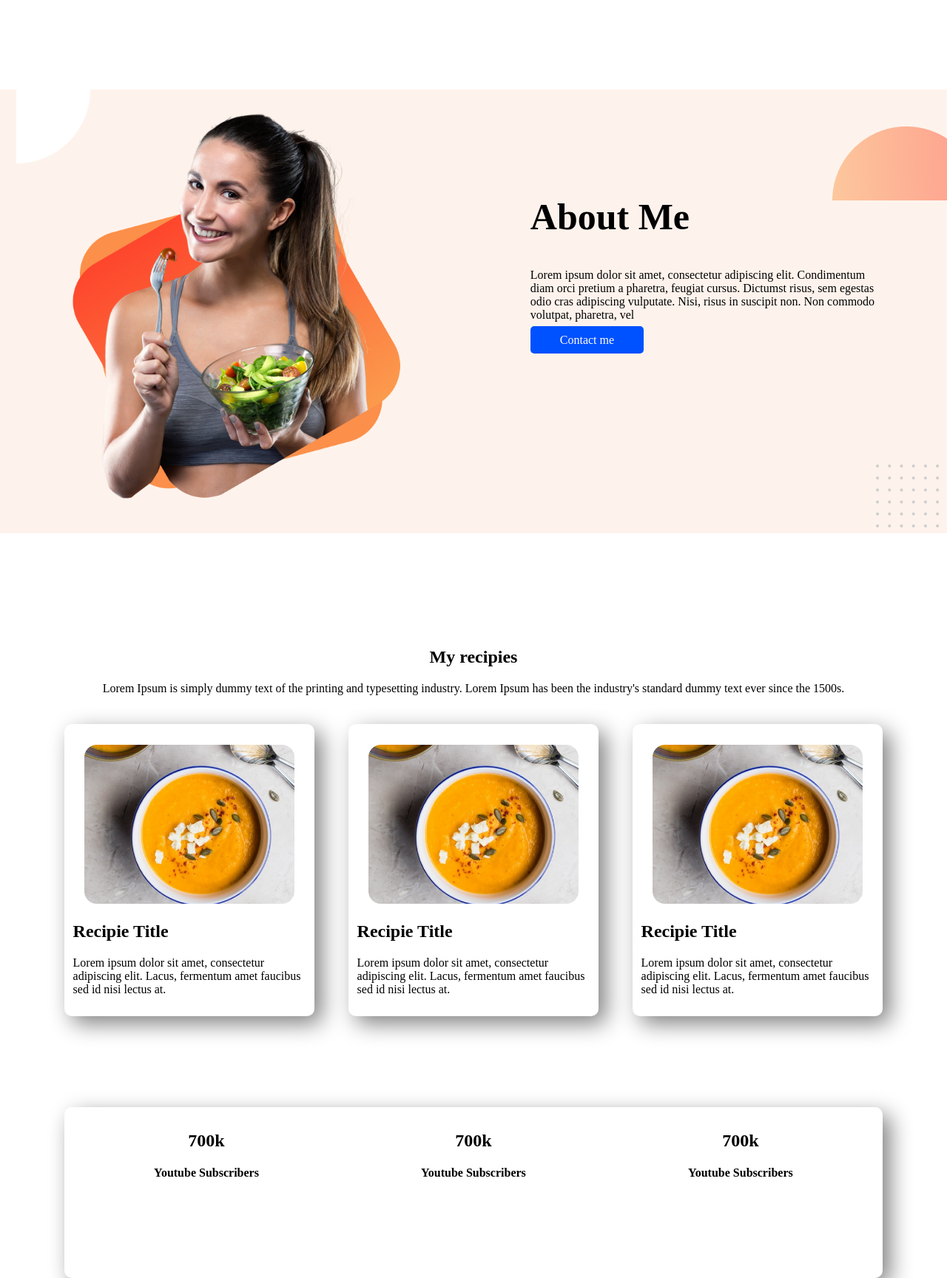
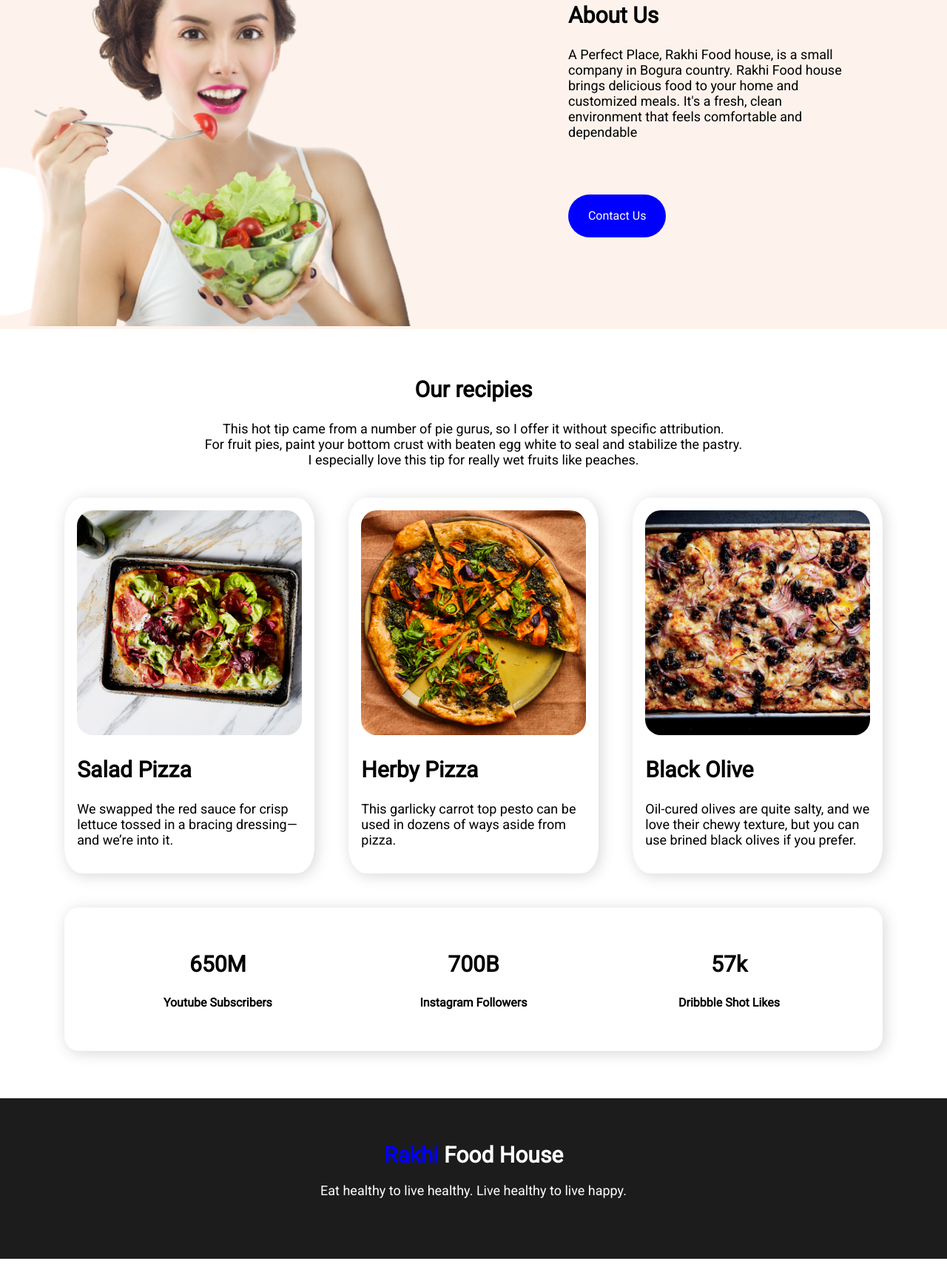
Before and after one commit to abdul-khaleq/AK-food-house, a plain HTML site: page index.html in a window 1280 px wide. Shown: the part 744-2472 px from the top of the page at 74% size. After the commit the page ends 2446 px from the top, so only its background shows below. Drawn offline with Linux system fonts and the light colour scheme.

Commit message:
complate side

```diff
--- a/index.html
+++ b/index.html
@@ -5,92 +5,100 @@
     <meta charset="UTF-8">
     <meta http-equiv="X-UA-Compatible" content="IE=edge">
     <meta name="viewport" content="width=device-width, initial-scale=1.0">
+    <link rel="preconnect" href="https://fonts.googleapis.com">
+    <link rel="preconnect" href="https://fonts.gstatic.com" crossorigin>
+    <link href="https://fonts.googleapis.com/css2?family=Roboto&display=swap" rel="stylesheet">
     <link rel="stylesheet" href="style.css">
     <title>Rakhi Food House</title>
 </head>
 
 <body>
+    <header>
+        <a target="_blank" href="https://www.facebook.com/AK.Toaha0">Home</a>
+        <a target="_blank" href="https://www.facebook.com/AK.Toaha0">About</a>
+        <a target="_blank" href="https://www.facebook.com/AK.Toaha0">Blog</a>
+        <a target="_blank" href="https://www.facebook.com/AK.Toaha0">Contact</a>
+    </header>
+
+
+
     <section class="flesible-container">
         <div class="half-width">
             <div class="top-padding">
-                <h1> <span class="orange-color">Skip </span>The Diet, <br> Just Eat Healthy <br> With Food Network</h1>
-                <p>Imagine you don't need a diet because we provide healthy and delicious food for you!</p>
+                <h1> <span class="blue-color">Skip </span>The Diet, <br> Just Eat Healthy Food <br> With Rakhi Food
+                    House</h1>
+                <p>Imagine you don't need a diet because we provide healthy and delicious <br> food for you! we are
+                    serving you a great food</p>
+                <br> <br>
                 <a class="food-order-button" target="_blank" href="https://www.facebook.com/AK.Toaha0">Order Food</a>
             </div>
         </div>
         <div class="half-width">
-            <img src="images/Group 8425.png" alt="">
+            <img src="images/Group 8449.png" alt="" width="100%">
         </div>
     </section>
     <section class="bg-image flesible-container">
         <div class="half-width">
-            <img src="images/Group 8425.png" alt="">
+            <img src="images/second.png" alt="" width="100%" height="">
         </div>
         <div class="half-width">
-            <div class="top-padding">
-                <h1> About Me</h1>
-                <p>Lorem ipsum dolor sit amet, consectetur adipiscing elit. Condimentum diam orci pretium a pharetra,
-                    feugiat cursus. Dictumst risus, sem egestas odio cras adipiscing vulputate. Nisi, risus in suscipit
-                    non.
-                    Non commodo volutpat, pharetra, vel</p>
-                <a class="food-order-button" target="_blank" href="https://www.facebook.com/AK.Toaha0">Contact me</a>
+            <div class="about-marging">
+                <h1> About Us</h1>
+                <p>A Perfect Place, Rakhi Food house, is a small company in Bogura country. Rakhi Food house brings
+                    delicious food to your home and customized meals. It's a fresh, clean environment that feels
+                    comfortable and dependable</p> <br><br><br><br>
+                <a class="food-order-button" target="_blank" href="https://www.facebook.com/AK.Toaha0">Contact Us</a>
             </div>
         </div>
 
     </section>
 
     <section class="recipies-area">
-        <h1 class="text-center"> My recipies</h1>
-        <p class="text-center">Lorem Ipsum is simply dummy text of the printing and typesetting industry.
-            Lorem Ipsum has been the industry's standard dummy text ever since the
-            1500s.</p>
+        <h1 class="text-center"> Our recipies</h1>
+        <p class="text-center">This hot tip came from a number of pie gurus, so I offer it without specific attribution.
+            <br>
+            For fruit pies, paint your bottom crust with beaten egg white to seal and stabilize the pastry. <br> I
+            especially
+            love this tip for really wet fruits like peaches.
+        </p>
         <div class="flesible-container">
             <div class="col-3-width recipies-item">
-                <div class="recipies-item-image">
-                    <img src="images/Project Cover.png" alt="">
-                </div>
-                <h1>Recipie Title</h1>
-                <p>Lorem ipsum dolor sit amet, consectetur adipiscing elit. Lacus, fermentum amet faucibus sed id nisi
-                    lectus at.</p>
+                <img src="images/salad-pizza.jpg" alt="">
+                <h1>Salad Pizza</h1>
+                <p>We swapped the red sauce for crisp lettuce tossed in a bracing dressing—and we’re into it.</p>
             </div>
             <div class="col-3-width recipies-item">
-                <div class="recipies-item-image">
-                    <img src="images/Project Cover.png" alt="">
-                </div>
-                <h1>Recipie Title</h1>
-                <p>Lorem ipsum dolor sit amet, consectetur adipiscing elit. Lacus, fermentum amet faucibus sed id nisi
-                    lectus at.</p>
+                <img src="images/healthyish-superpowered-horizontal.jpg" alt="">
+                <h1>Herby Pizza</h1>
+                <p>This garlicky carrot top pesto can be used in dozens of ways aside from pizza.</p>
             </div>
             <div class="col-3-width recipies-item">
-                <div class="recipies-item-image">
-                    <img src="images/Project Cover.png" alt="">
-                </div>
-                <h1>Recipie Title</h1>
-                <p>Lorem ipsum dolor sit amet, consectetur adipiscing elit. Lacus, fermentum amet faucibus sed id nisi
-                    lectus at.</p>
+                <img src="images/black-olive-and-provolone-grandma-pie.jpg" alt="">
+                <h1>Black Olive</h1>
+                <p>Oil-cured olives are quite salty, and we love their chewy texture, but you can use brined black
+                    olives if you prefer.</p>
             </div>
         </div>
         <div class="recipies-subscribers">
             <div class="flesible-container">
-                <div></div>
                 <div class="col-3-width">
-                    <h1>700k</h1>
+                    <h1>650M</h1>
                     <h4>Youtube Subscribers</h4>
                 </div>
                 <div class="col-3-width">
-                    <h1>700k</h1>
-                    <h4>Youtube Subscribers</h4>
+                    <h1>700B</h1>
+                    <h4>Instagram Followers</h4>
                 </div>
                 <div class="col-3-width">
-                    <h1>700k</h1>
-                    <h4>Youtube Subscribers</h4>
+                    <h1>57k</h1>
+                    <h4>Dribbble Shot Likes</h4>
                 </div>
             </div>
         </div>
 
     </section>
     <footer>
-        <h1> <span class="blue-color">FOOD </span> NETWORK</h1>
+        <h1> <span class="blue-color">Rakhi </span> Food House</h1>
         <p>Eat healthy to live healthy. Live healthy to live happy.</p>
     </footer>
 </body>
--- a/style.css
+++ b/style.css
@@ -1,46 +1,59 @@
 body{
+    font-family: 'Roboto', sans-serif;
     margin: 0px;
     padding: 0px;
 }
+header{
+    background-color: #1C1C1C;
+    padding: 3%;
+}
+header a{
+    text-decoration: none;
+    color: white;
+    margin: 5%;
+    padding: 1%;
+}
+header a:hover {
+    background-color: #4000FF;
+    color: #40FF00;
+    padding: 1%;
+    border-radius: 5%;
+
+  }
+h1{
+    font-size: 30px;
+}
+p{
+    font-size: 18px;
+}
 .flesible-container{
     display: flex;
-    margin-bottom: 100px;
 }
 .half-width{
     width: 50%;
-    padding: 6%;
-}
-.half-width img{
-    width: 100%;
 }
 .top-padding{
-    padding-top: 80px;
+    padding-top: 20%;
+    padding-left: 15%;
 }
 .top-padding h1{
     font-size: 50px;
-
 }
 .food-order-button{
     text-decoration: none;
-    background-color: rgb(0, 81, 255);
+    background-color: blue;
     color: white;
     font-weight: 500;
-    padding: 10px 40px;
-    border-radius: 5px;
-    background-color: linear-gradient(rgb(98, 0, 255),rgb(171, 171, 187));
-}
-.orange-color{
-    color: orange;
+    padding: 5% 7%;
+    border-radius: 50px;
+    background-color: linear-gradient(orange, #DF01D7);
 }
 .blue-color{
     color: blue;
 }
-
-
 .bg-image{
     background-image: url(images/7.png);
     background-repeat: no-repeat;
-    background-position:right;
 }
 .text-center{
     text-align: center;
@@ -48,32 +61,33 @@ body{
 .col-3-width{
     width: 33.33%;
 }
+.about-marging{
+    margin: 20%;
+}
 .recipies-area{
     margin: 5%;
 }
 .recipies-item{
     margin: 2%;
-    padding: 1%;
-    width: 40%;
-    border-radius: 10px;
-    box-shadow: 10px 10px 30px gray ;
+    padding: 1.5%;
+    border-radius: 7%;
+    box-shadow: 3px 3px 20px #D8D8D8 ;
 }
-.recipies-item-image{
-    margin: 5%;
-}
-.recipies-item-image img{
+.recipies-item img{
     width: 100%;
+    border-radius: 7%;
 }
 .recipies-subscribers{
     margin: 2%;
-    padding: 1%;
-    border-radius: 10px;
+    padding: 3%;
+    border-radius: 20px;
     text-align: center;
-    box-shadow: 10px 10px 30px gray ;
+    box-shadow: 3px 3px 20px #D8D8D8 ;
 }
 footer{
-    background-color: black;
+    background-color: #1C1C1C;
     color: white;
     text-align: center;
-    padding: 30px;
+    padding-top: 3%;
+    padding-bottom: 5%;
 }
```
Also changed, not shown: images/Frame57.jpg (deleted), images/Group 8425.png (deleted), images/Project Cover.png (deleted), images/black-olive-and-provolone-grandma-pie.jpg (added), images/healthyish-superpowered-horizontal.jpg (added), images/salad-pizza.jpg (added), images/second.png (added), 1 other file.
